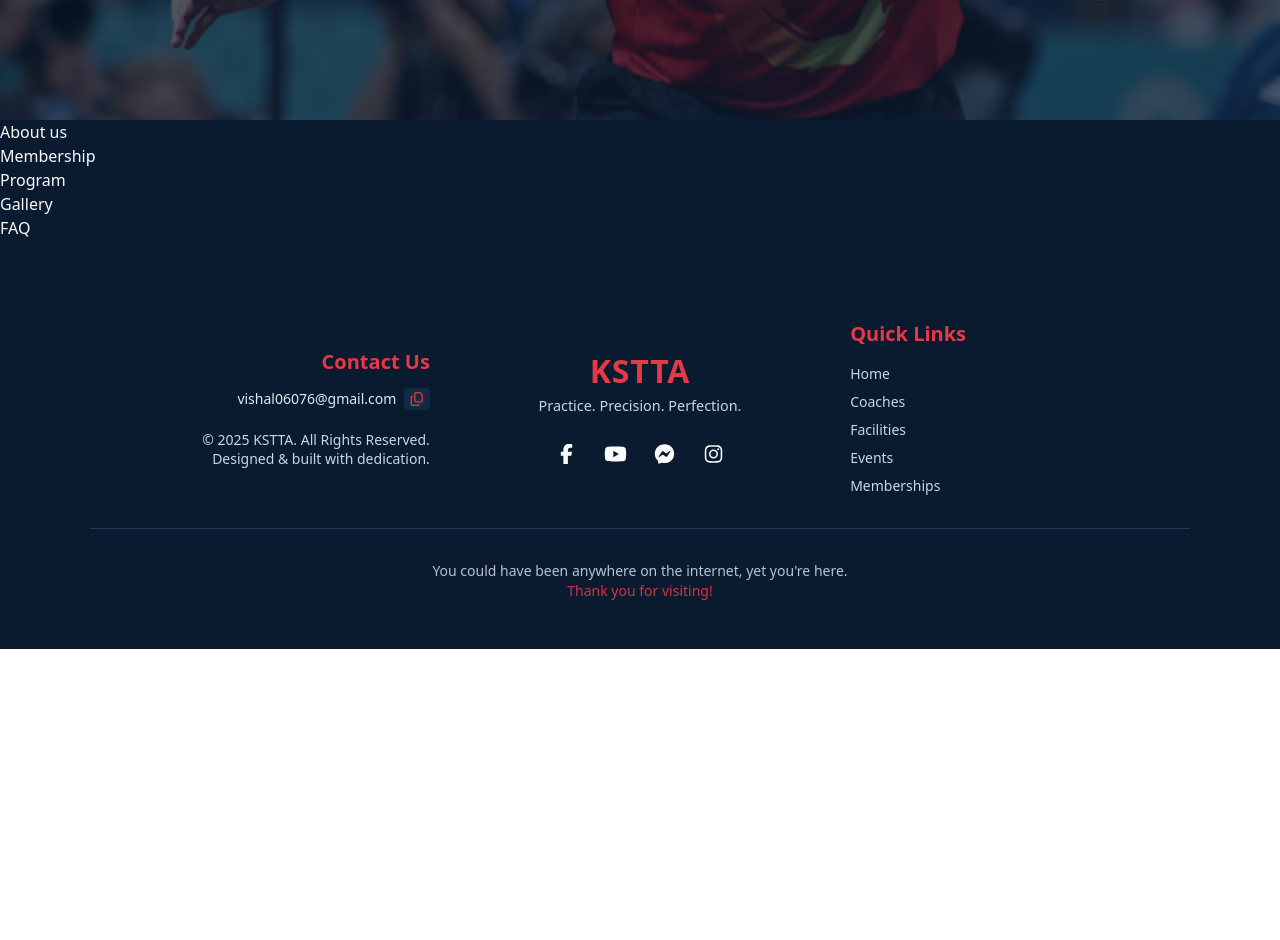
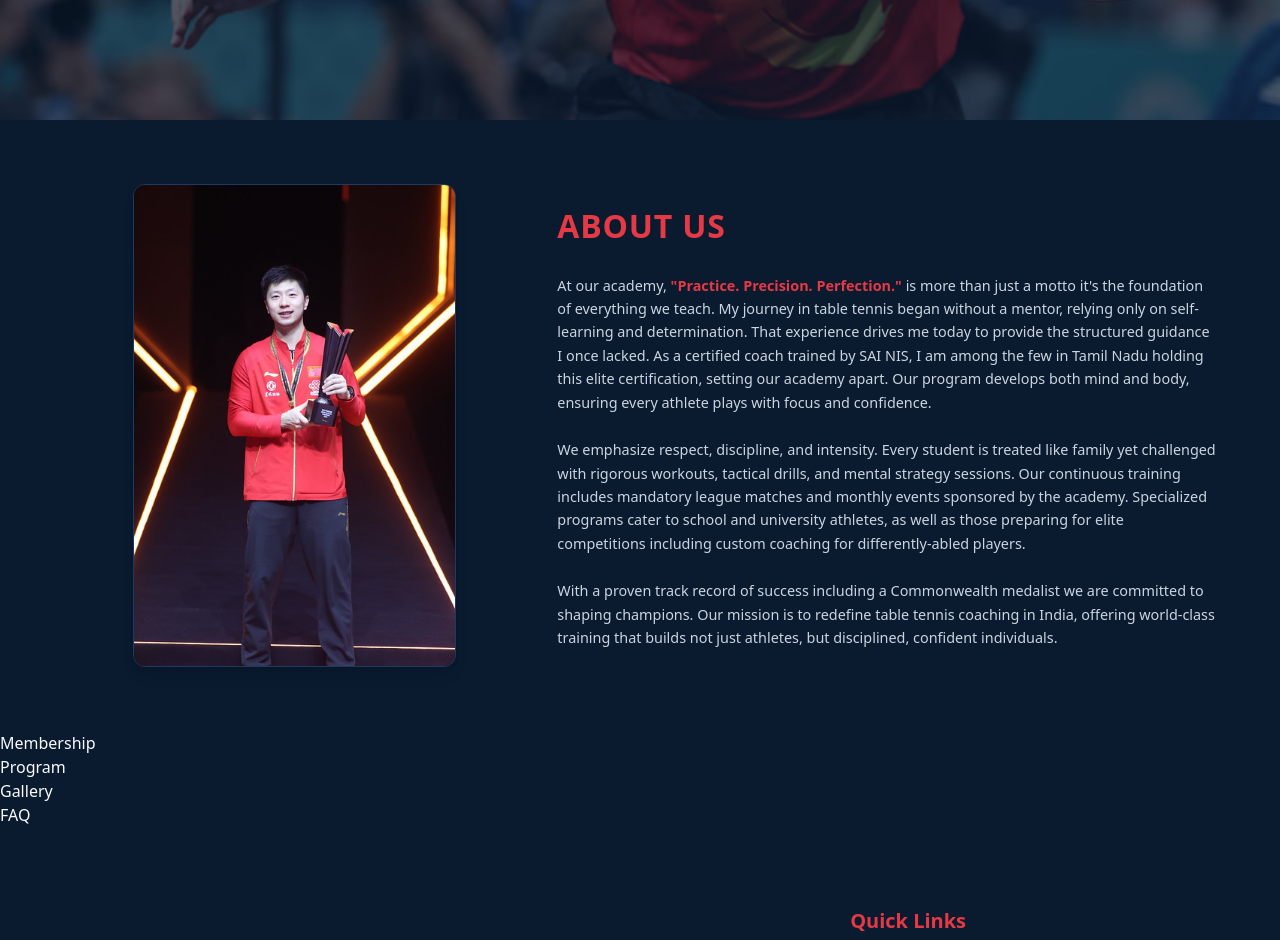
Before and after one commit to Vis-halV/ksttca, a React (Vite) app in the folder ksttca/: page / in a window 1280 px wide. Shown: the part 600-1540 px from the top of the page. Before the commit the page ends 1249 px from the top, so only its background shows below. Built offline with nearby package versions, Linux system fonts and the light colour scheme.

Commit message:
feat: added about-us section

```diff
--- a/ksttca/src/component/AboutUs.jsx
+++ b/ksttca/src/component/AboutUs.jsx
@@ -1,9 +1,57 @@
-function AboutUs(){
-    return(
-        <div id="about-us">
-            <h1>About us</h1>
-        </div>
-    )
+import AboutImg from "../assets/profic.jpg";
+
+function AboutUs() {
+  return (
+    <section
+      id="about-us"
+      className="grid grid-cols-1 md:grid-cols-12 gap-8 items-center mx-[5%] py-16 text-[#F8FAFC]"
+    >
+      {/* Image Section */}
+      <div className="md:col-span-5 flex items-center justify-center">
+        <img
+          src={AboutImg}
+          alt="KSTTA Coach"
+          className="w-[70%] h-[70%] object-cover rounded-xl shadow-lg border border-[#1E3A5F]"
+        />
+      </div>
+
+      {/* Content Section */}
+      <div className="md:col-span-7">
+        <h2 className="text-[clamp(1.8rem,2.5vw,2.5rem)] font-bold mb-6 text-[#E63946] uppercase tracking-wide">
+          About Us
+        </h2>
+
+        <p className="text-[clamp(0.9rem,1.1vw,1rem)] leading-relaxed text-[#CBD5E1]">
+          At our academy, <span className="text-[#E63946] font-semibold">"Practice. Precision. Perfection."</span> is
+          more than just a motto it's the foundation of everything we teach. My
+          journey in table tennis began without a mentor, relying only on
+          self-learning and determination. That experience drives me today to
+          provide the structured guidance I once lacked. As a certified coach
+          trained by SAI NIS, I am among the few in Tamil Nadu holding this
+          elite certification, setting our academy apart. Our program develops
+          both mind and body, ensuring every athlete plays with focus and
+          confidence.
+        </p>
+
+        <p className="mt-6 text-[clamp(0.9rem,1.1vw,1rem)] leading-relaxed text-[#CBD5E1]">
+          We emphasize respect, discipline, and intensity. Every student is
+          treated like family yet challenged with rigorous workouts, tactical
+          drills, and mental strategy sessions. Our continuous training includes
+          mandatory league matches and monthly events sponsored by the academy.
+          Specialized programs cater to school and university athletes, as well
+          as those preparing for elite competitions  including custom coaching
+          for differently-abled players.
+        </p>
+
+        <p className="mt-6 text-[clamp(0.9rem,1.1vw,1rem)] leading-relaxed text-[#CBD5E1]">
+          With a proven track record of success  including a Commonwealth
+          medalist  we are committed to shaping champions. Our mission is to
+          redefine table tennis coaching in India, offering world-class training
+          that builds not just athletes, but disciplined, confident individuals.
+        </p>
+      </div>
+    </section>
+  );
 }
 
 export default AboutUs;
--- a/ksttca/src/component/Hero.jsx
+++ b/ksttca/src/component/Hero.jsx
@@ -15,9 +15,9 @@ function Hero() {
       {/* Hero Content */}
       <div className="relative z-10 text-center px-6">
         <h1 className="text-[clamp(2rem,5vw,4rem)] font-bold text-white leading-tight drop-shadow-lg">
-          <span className="text-[#E63946]">Practice</span> ·{" "}
-          <span className="text-[#F8FAFC]">Precision</span> ·{" "}
-          <span className="text-[#E63946]">Perfection</span>
+          <span>Practice</span> ·{" "}
+          <span>Precision</span> ·{" "}
+          <span>Perfection</span>
         </h1>
 
         <p className="mt-6 text-[#CBD5E1] text-[clamp(1rem,1.3vw,1.2rem)] max-w-[42rem] mx-auto leading-relaxed">
```
Also changed, not shown: ksttca/src/assets/profic.jpg (added).
